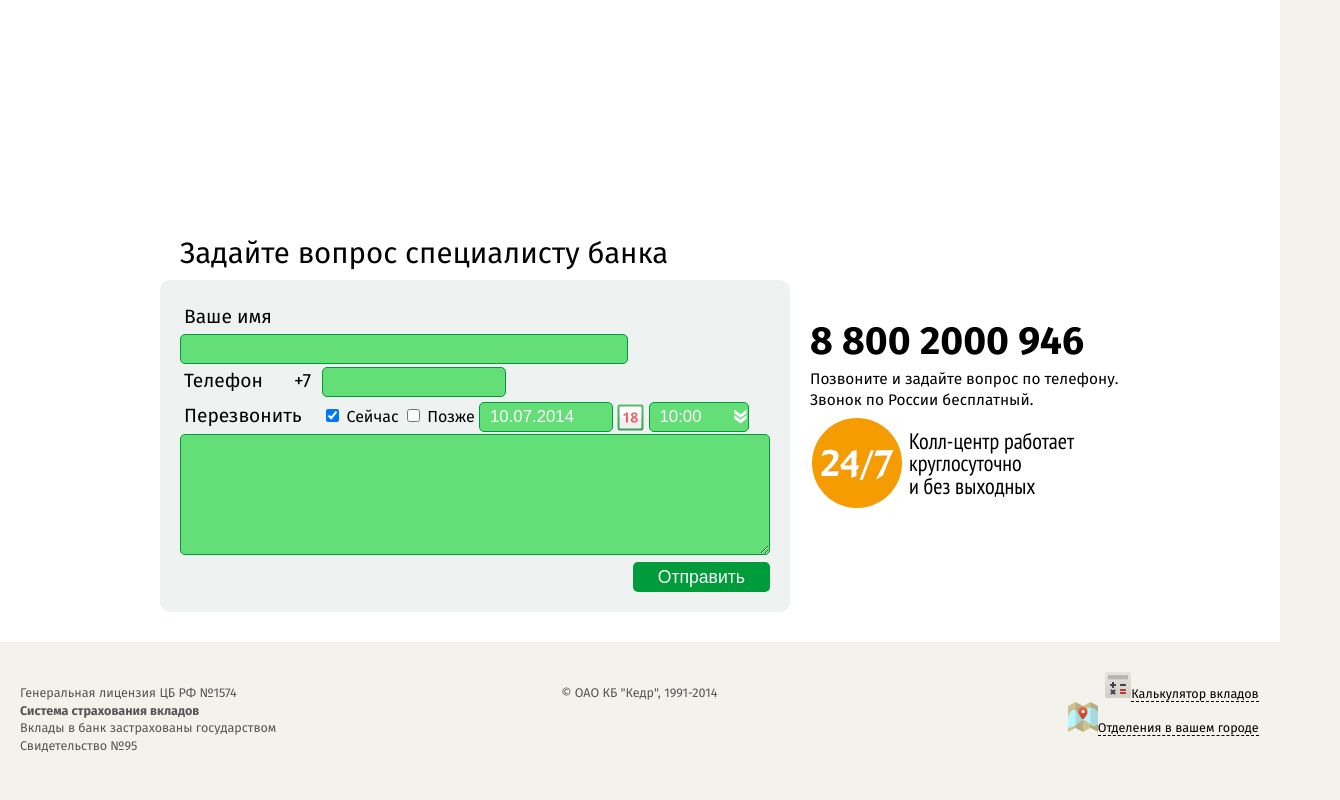
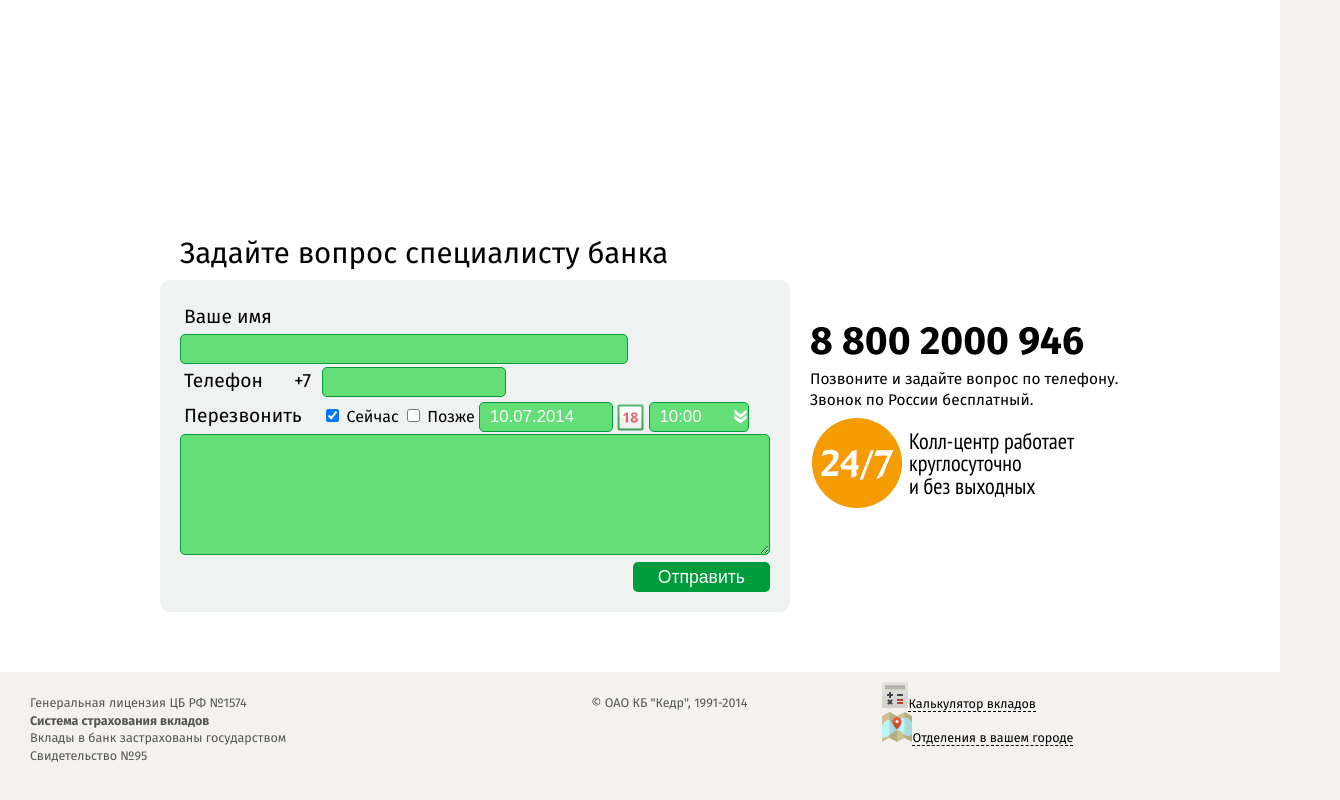
Before and after one commit to agnivalent/kedr, a plain HTML site: page public/index.html in a window 1280 px wide. Shown: the part 1495-2295 px from the top of the page, 1340 px wide, since content can reach past the window. Before the commit the page ends 2267 px from the top, so only its background shows below. Drawn offline with Linux system fonts and the light colour scheme.

Commit message:
footer v2

```diff
--- a/public/index.html
+++ b/public/index.html
@@ -267,12 +267,12 @@
             <div style="clear:both"/>
         </div>
        </section>
-       </div>
+
        <!-- <section id="info-block"> -->
 
 
        <!-- </section> -->
-        <footer>
+        <footer class="beige-background">
                 <div class="col-1-3"><p>Генеральная лицензия ЦБ РФ №1574
                     <br>
                     <b>Система страхования вкладов</b>
@@ -282,11 +282,12 @@
                     Свидетельство №95
                 </p></div>
                 <div class="col-1-3 center"><p>© ОАО КБ "Кедр", 1991-2014</p></div>
-                <div class="col-1-3 right"><div>
+                <div class="col-1-3"><div>
                     <span><img src="images/calculator.png" width="26"></span><a href="#">Калькулятор вкладов</a><br/>
                     <span><img src="images/map.png" width="30"></span><a href="#">Отделения в вашем городе</a><br/>
                 </div>
                 </div>
         </footer>
+        </div>
     </body>
 </html>
--- a/public/styles/main.css
+++ b/public/styles/main.css
@@ -1,5 +1,5 @@
 html, body {
-    background-color:#f4f2ed;
+    background-color: #f4f2ed;
     font-family:'Fira Sans', sans-serif;
     font-size:14px;
     line-height:1.4;
@@ -398,6 +398,11 @@ header li a {
     background-color: white;
 }
 
+.beige-background {
+    width: 100%;
+    background-color: #f4f2ed;
+}
+
 .feedback h2 {
     font-weight: 400;
     font-size: 2.1em;
@@ -457,9 +462,10 @@ footer{
     height: 100px;
 /*    margin-top: 30px;
     margin-right: 40px;*/
-    margin: 20px;
-    margin-top: 0;
-    margin-bottom: 0;
+    margin: 0px;
+/*    margin-top: 0;
+    margin-bottom: 0;*/
+    padding: 10px 30px 10px 30px;
     text-align: left;
     color: #555555;
     font-size: 0.9em;
```
